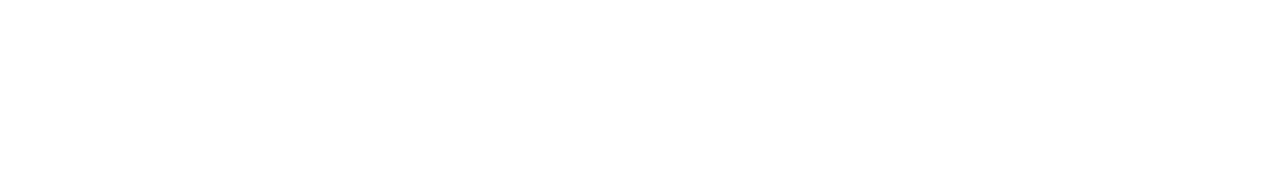
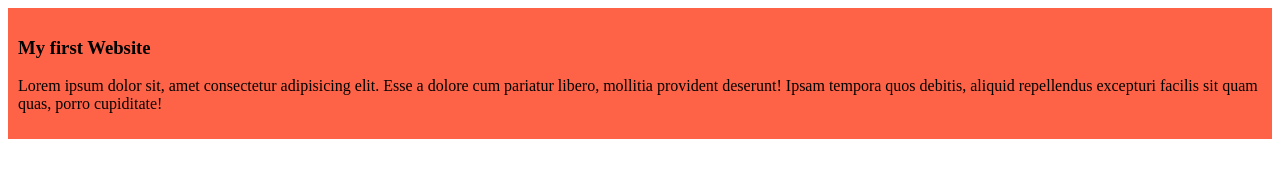
Before and after one commit to emon-hossain1001/my-simple-website, a plain HTML site: page index.html in a window 1280 px wide. Drawn offline with Linux system fonts and the light colour scheme.

Commit message:
added the first blog

```diff
--- /dev/null
+++ b/Styles/blog.css
@@ -0,0 +1,4 @@
+div{
+    background-color: tomato;
+    padding: 10px;
+}
--- a/index.html
+++ b/index.html
@@ -4,8 +4,12 @@
     <meta charset="UTF-8">
     <meta name="viewport" content="width=device-width, initial-scale=1.0">
     <title>My Simple Website</title>
+    <link rel="stylesheet" href="/Styles/blog.css">
 </head>
 <body>
-
+    <div>
+        <h3>My first Website</h3>
+        <p>Lorem ipsum dolor sit, amet consectetur adipisicing elit. Esse a dolore cum pariatur libero, mollitia provident deserunt! Ipsam tempora quos debitis, aliquid repellendus excepturi facilis sit quam quas, porro cupiditate!</p>
+    </div>
 </body>
 </html>
```
